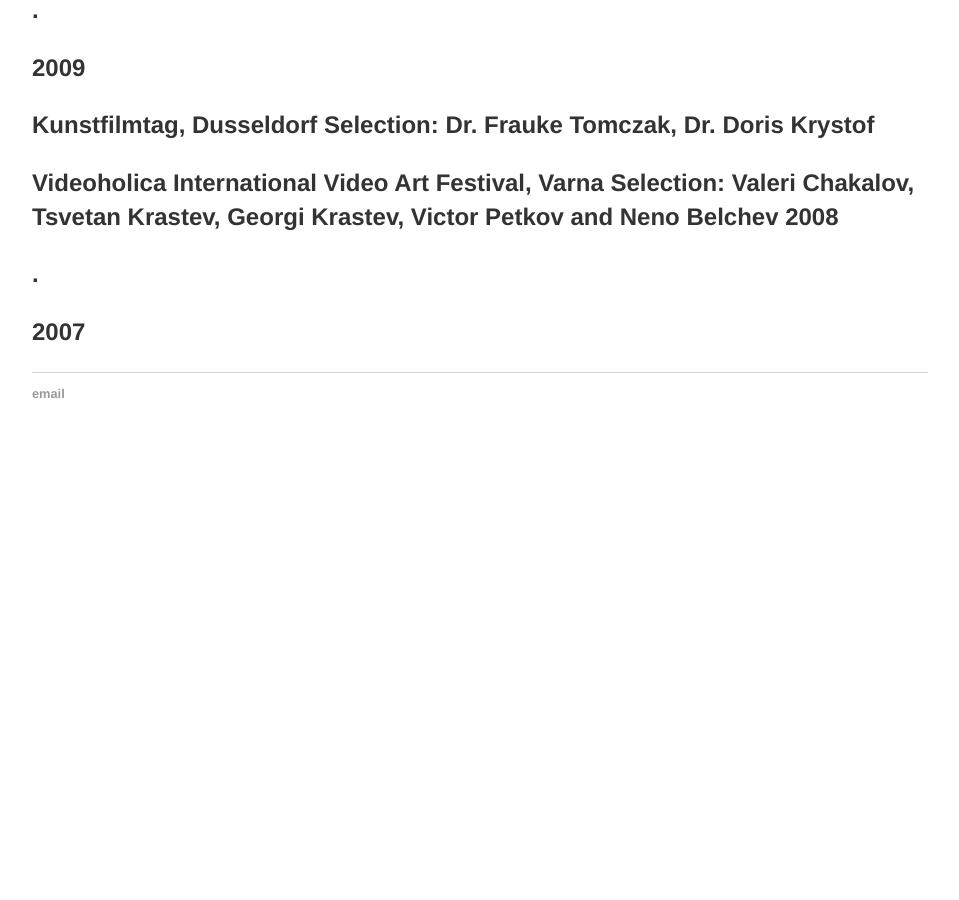
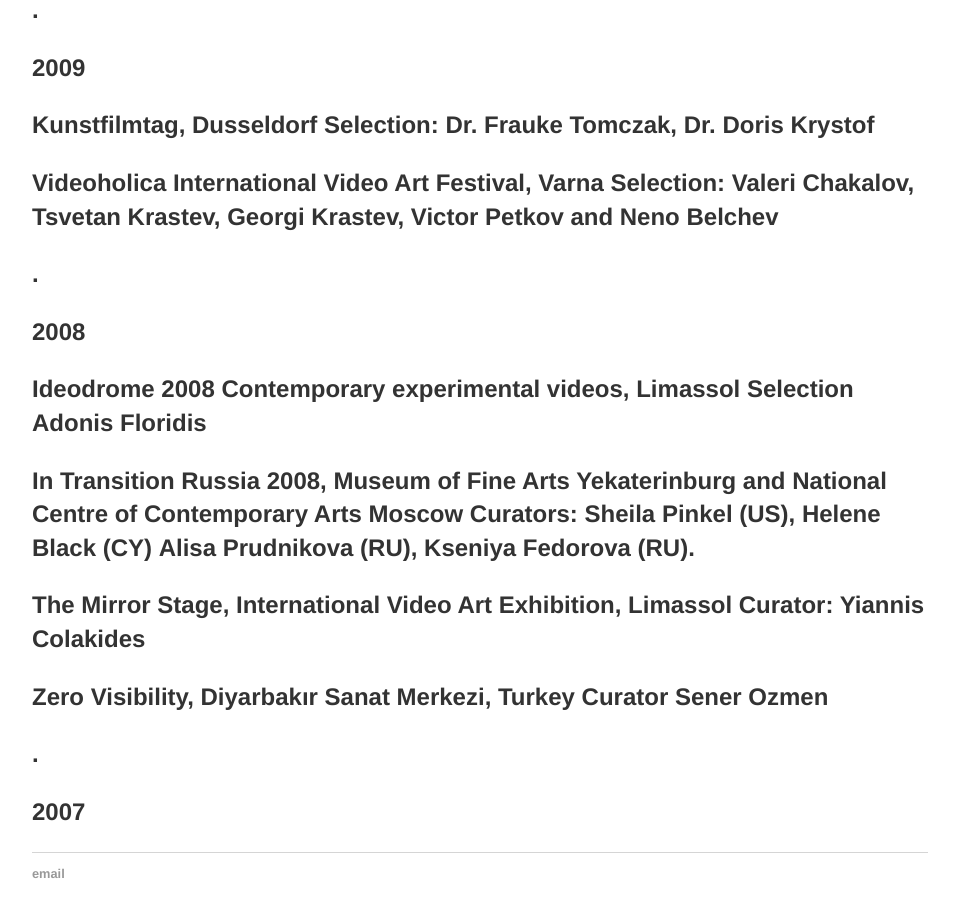
Before and after one commit to YiannosEconomou/Yiannos-E.net, a Jekyll site: the page built from cv.html, in a window 1280 px wide and 900 px high, scrolled down 4322 px. Shown: the whole window, without its empty margins (160-1119 px from the left). Built offline with Jekyll 4.4.1, drawn with Linux system fonts in a browser that asks for light colours; before the commit the page ends 4783 px from its top, so only the background shows below that.

Commit message:
Update cv.html

```diff
--- a/cv.html
+++ b/cv.html
@@ -90,7 +90,13 @@
 	<p><b><strong>2009</b></strong>
 	<p><b>Kunstfilmtag, Dusseldorf</b> Selection: Dr. Frauke Tomczak, Dr. Doris Krystof
 	<p><b>Videoholica International Video Art Festival, Varna</b> Selection: Valeri Chakalov, Tsvetan Krastev, Georgi Krastev, Victor Petkov and Neno Belchev
-		<b><strong>2008</b></strong>
+	<p>.
+	<p><b><strong>2008</b></strong>
+	<p><b>Ideodrome 2008 Contemporary experimental videos, Limassol</b> Selection Adonis Floridis
+<p><b>In Transition Russia 2008, Museum of Fine Arts Yekaterinburg and National Centre of Contemporary Arts Moscow</b> Curators: Sheila Pinkel (US), Helene Black (CY) Alisa Prudnikova (RU), Kseniya Fedorova (RU).
+	<p><b>The Mirror Stage, International Video Art Exhibition, Limassol</b> Curator: Yiannis Colakides
+	<p><b>Zero Visibility, Diyarbakır Sanat Merkezi, Turkey</b> Curator Sener Ozmen
+
 <p> .
 	<p>
 		<b><strong>2007</b></strong>
```
